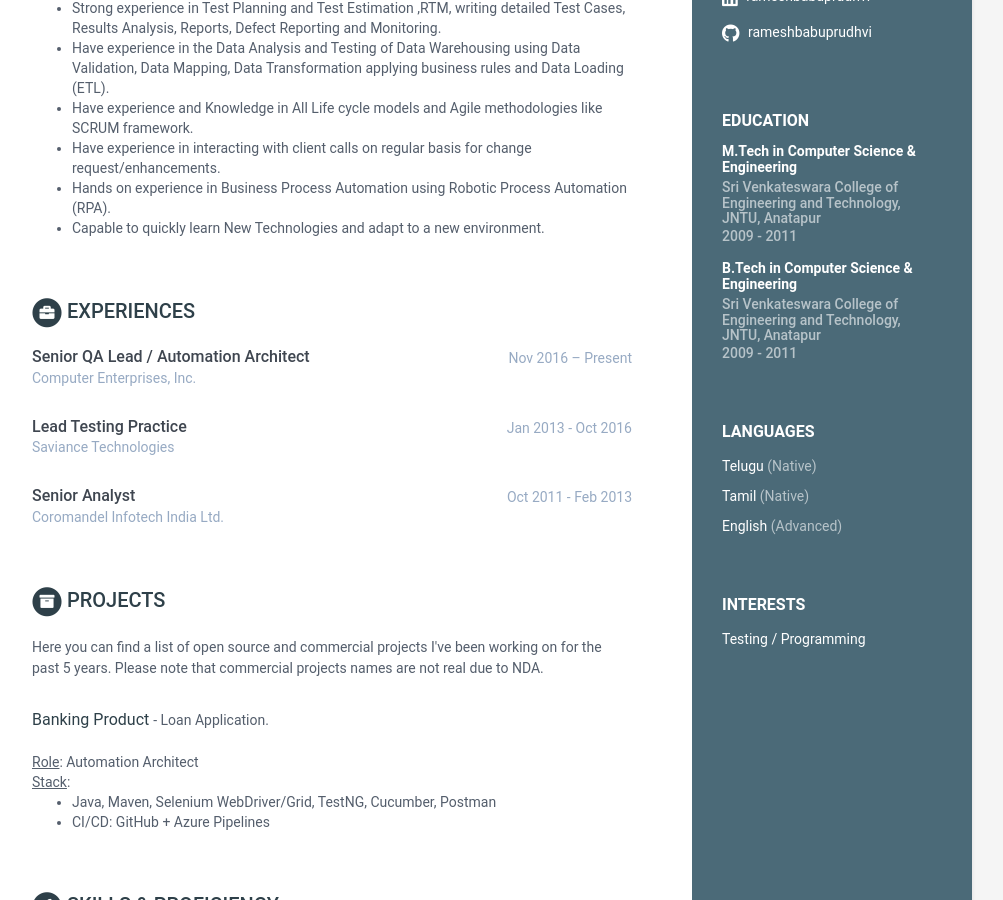
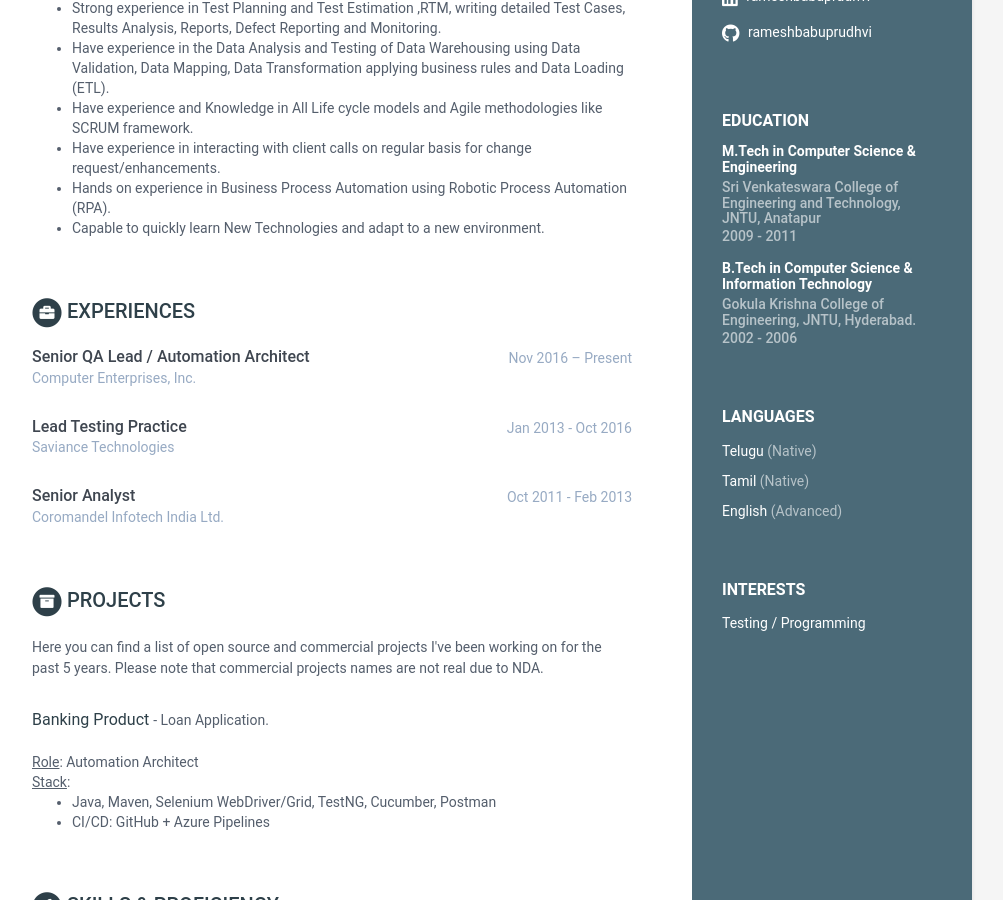
Before and after one commit to RameshBabuPrudhvi/rameshbabuprudhvi.github.io, a Jekyll site: the page built from index.html, in a window 1280 px wide and 900 px high, scrolled down 382 px. Shown: the whole window, without its empty margins (168-1171 px from the left). Built offline with Jekyll 4.4.1, drawn with Linux system fonts in a browser that asks for light colours.

Commit message:
Update data.yml

```diff
--- a/_data/data.yml
+++ b/_data/data.yml
@@ -59,9 +59,9 @@ education:
     time: 2009 - 2011
     details: m
 
-  - degree: B.Tech in Computer Science &amp; Engineering
-    university: Sri Venkateswara College of Engineering and Technology, JNTU, Anatapur
-    time: 2009 - 2011
+  - degree: B.Tech in Computer Science &amp; Information Technology
+    university: Gokula Krishna College of Engineering, JNTU, Hyderabad.
+    time: 2002 - 2006
     details: b
 
 experiences:
```
